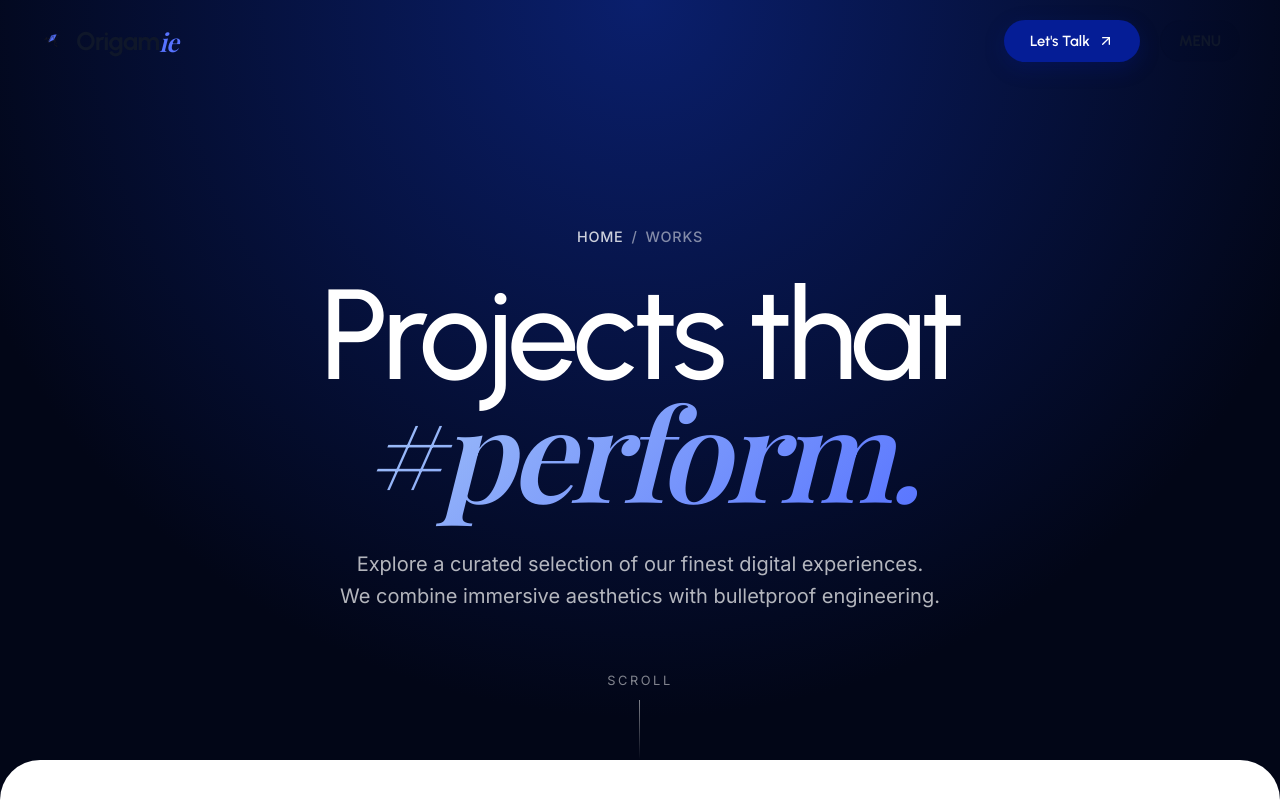
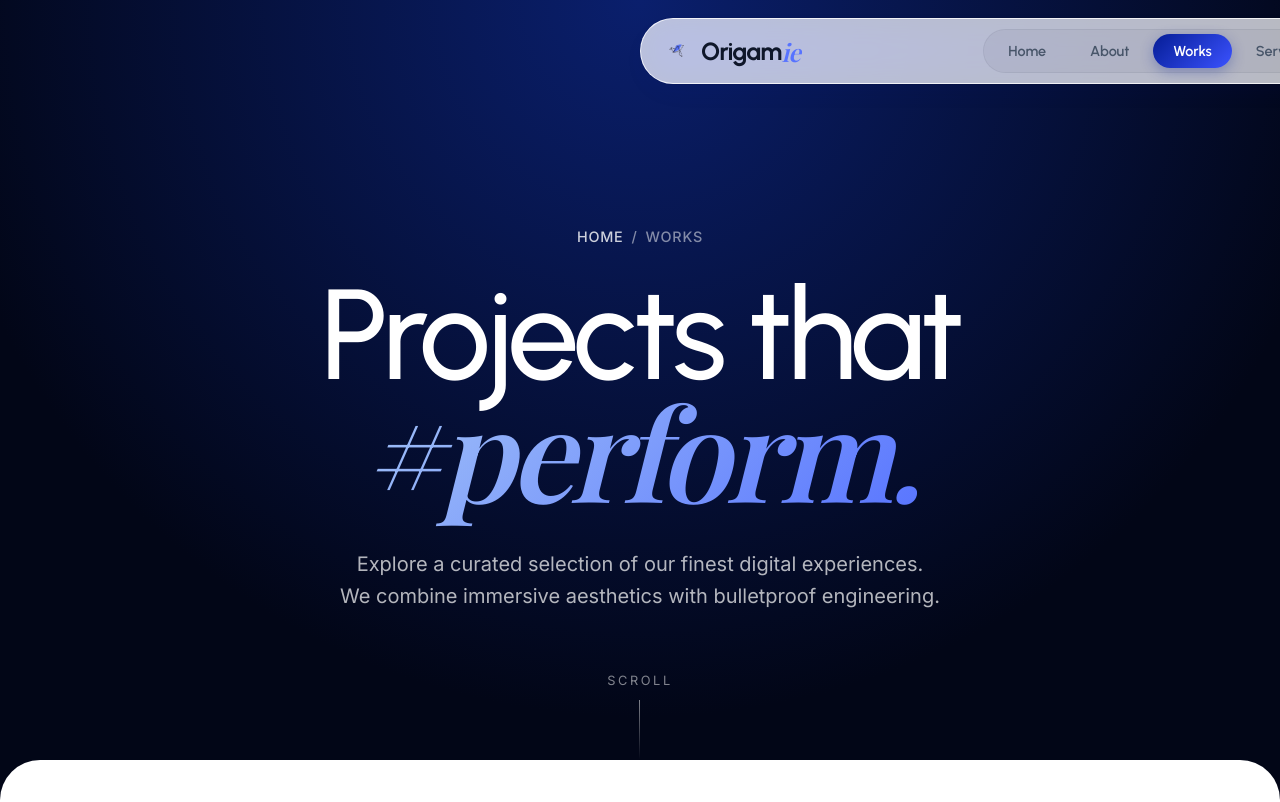
Before and after one commit to Arjun-venugopal/Origamie, a Next.js app: page /works in a window 1280 px wide. Shown: the top 802 px of the page. Built offline with nearby package versions, Linux system fonts and the light colour scheme; a web font is replaced by a local one.

Commit message:
implement responsive Navbar component with glassmorphism and kinetic curtain menu

```diff
--- a/src/components/layout/Navbar.tsx
+++ b/src/components/layout/Navbar.tsx
@@ -3,8 +3,9 @@
 import React, { useState, useEffect } from 'react';
 import Image from 'next/image';
 import Link from 'next/link';
+import { usePathname } from 'next/navigation';
 import { motion, AnimatePresence } from 'framer-motion';
-import { ArrowUpRight } from 'lucide-react';
+import { ArrowUpRight, Sparkles } from 'lucide-react';
 import styles from './layout.module.css';
 
 const navItems = [
@@ -25,7 +26,7 @@ const curtainVariants = {
   hidden: {
     y: '-100%',
     transition: {
-      duration: 0.8,
+      duration: 0.7,
       ease: [0.76, 0, 0.24, 1] as [number, number, number, number],
       when: 'afterChildren',
     }
@@ -33,41 +34,43 @@ const curtainVariants = {
   visible: {
     y: '0%',
     transition: {
-      duration: 0.8,
+      duration: 0.7,
       ease: [0.76, 0, 0.24, 1] as [number, number, number, number],
       when: 'beforeChildren',
-      staggerChildren: 0.08,
+      staggerChildren: 0.06,
     }
   }
 };
 
 const linkRevealVariants = {
-  hidden: { opacity: 0, y: 60, rotate: 2 },
+  hidden: { opacity: 0, y: 50, rotate: 1.5 },
   visible: {
     opacity: 1,
     y: 0,
     rotate: 0,
-    transition: { duration: 0.7, ease: [0.16, 1, 0.3, 1] as [number, number, number, number] }
+    transition: { duration: 0.6, ease: [0.16, 1, 0.3, 1] as [number, number, number, number] }
   }
 };
 
 const fadeVariants = {
-  hidden: { opacity: 0 },
+  hidden: { opacity: 0, y: 20 },
   visible: {
     opacity: 1,
-    transition: { duration: 0.8, ease: [0.16, 1, 0.3, 1] as [number, number, number, number], delay: 0.4 }
+    y: 0,
+    transition: { duration: 0.7, ease: [0.16, 1, 0.3, 1] as [number, number, number, number], delay: 0.3 }
   }
 };
 
 export default function Navbar() {
   const [menuOpen, setMenuOpen] = useState(false);
   const [scrolled, setScrolled] = useState(false);
+  const pathname = usePathname();
 
   useEffect(() => {
     const handleScroll = () => {
-      setScrolled(window.scrollY > 30);
+      setScrolled(window.scrollY > 25);
     };
-    window.addEventListener('scroll', handleScroll);
+    window.addEventListener('scroll', handleScroll, { passive: true });
     return () => window.removeEventListener('scroll', handleScroll);
   }, []);
 
@@ -84,43 +87,85 @@ export default function Navbar() {
 
   return (
     <>
-      {/* 1. Default Ultra-Minimal Header */}
+      {/* 1. Floating Glassmorphic Pill Dock Header */}
       <motion.header
         className={`${styles.minimalHeader} ${scrolled ? styles.minimalHeaderScrolled : ''} ${menuOpen ? styles.minimalHeaderHidden : ''}`}
-        initial={{ opacity: 0, y: -20 }}
+        initial={{ opacity: 0, y: -30 }}
         animate={{ opacity: 1, y: 0 }}
-        transition={{ duration: 0.8, ease: [0.16, 1, 0.3, 1], delay: 0.2 }}
+        transition={{ duration: 0.8, ease: [0.16, 1, 0.3, 1], delay: 0.15 }}
       >
+        {/* Brand Logo */}
         <div className={styles.headerLeft}>
           <Link href="/" className={styles.minimalLogo}>
+            <motion.div
+              whileHover={{ rotate: 12, scale: 1.1 }}
+              transition={{ type: "spring", stiffness: 350, damping: 25 }}
+              className={styles.logoIconWrapper}
+            >
               <Image
                 src="/crane-logo.png"
                 alt="Origamie crane logo"
-              width={24}
-              height={24}
+                width={26}
+                height={26}
                 className={styles.navbarIcon}
                 priority
               />
+            </motion.div>
             <Wordmark />
           </Link>
         </div>
 
+        {/* Center Desktop Navigation Pill Bar */}
+        <div className={styles.headerCenter}>
+          <nav className={styles.desktopNavDock} aria-label="Main Navigation">
+            {navItems.map((item) => {
+              const isActive =
+                item.href === '/'
+                  ? pathname === '/'
+                  : pathname?.startsWith(item.href);
+
+              return (
+                <Link
+                  key={item.label}
+                  href={item.href}
+                  className={`${styles.navDockItem} ${isActive ? styles.navDockItemActive : ''}`}
+                >
+                  <span className={styles.navDockLabel}>{item.label}</span>
+                  {isActive && (
+                    <motion.span
+                      layoutId="activeNavPill"
+                      className={styles.activePillBackground}
+                      transition={{ type: 'spring', stiffness: 380, damping: 32 }}
+                    />
+                  )}
+                </Link>
+              );
+            })}
+          </nav>
+        </div>
+
+        {/* Right CTA & Menu Trigger */}
         <div className={styles.headerRight}>
-          <a href="/contact" className={styles.navButtonPrimary}>
+          <Link href="/contact" className={styles.navButtonPrimary}>
             <span>Let's Talk</span>
             <ArrowUpRight size={16} className={styles.navCtaIcon} />
-          </a>
+          </Link>
+
           <button
             className={styles.menuTriggerBtn}
             onClick={() => setMenuOpen(true)}
-            aria-label="Open menu"
+            aria-label="Open full menu"
           >
-            Menu
+            <span className={styles.menuDotsIcon}>
+              <span className={styles.dot} />
+              <span className={styles.dot} />
+            </span>
+            <span className={styles.menuText}>Menu</span>
           </button>
         </div>
       </motion.header>
 
-      {/* 2. Full-Screen Kinetic Curtain Menu */}
+      {/* 2. Full-Screen Kinetic Curtain Overlay */}
       <AnimatePresence>
         {menuOpen && (
           <motion.div
@@ -142,34 +187,44 @@ export default function Navbar() {
                 />
                 <Wordmark />
               </Link>
+
               <button
                 className={styles.closeCurtainBtn}
                 onClick={() => setMenuOpen(false)}
                 aria-label="Close menu"
               >
-                Close ✕
+                <span>Close</span>
+                <span className={styles.closeCross}>✕</span>
               </button>
             </div>
 
             {/* Split Screen Content */}
             <div className={styles.curtainBody}>
 
-              {/* Left Column: Giant Links */}
+              {/* Left Column: Kinetic Links */}
               <div className={styles.curtainNavLinks}>
-                {navItems.map((item, index) => (
+                {navItems.map((item, index) => {
+                  const isActive =
+                    item.href === '/'
+                      ? pathname === '/'
+                      : pathname?.startsWith(item.href);
+
+                  return (
                     <div className={styles.kineticLinkWrapper} key={item.label}>
                       <motion.div variants={linkRevealVariants}>
                         <Link
                           href={item.href}
-                        className={styles.kineticLink}
+                          className={`${styles.kineticLink} ${isActive ? styles.kineticLinkActive : ''}`}
                           onClick={() => setMenuOpen(false)}
                         >
                           <span className={styles.kineticLinkIndex}>0{index + 1}</span>
                           <span className={styles.kineticLinkText}>{item.label}</span>
+                          {isActive && <Sparkles size={20} className={styles.activeSparkle} />}
                         </Link>
                       </motion.div>
                     </div>
-                ))}
+                  );
+                })}
               </div>
 
               {/* Right Column: Information & Dispatch */}
--- a/src/components/layout/layout.module.css
+++ b/src/components/layout/layout.module.css
@@ -1,34 +1,41 @@
-/* ========== NORMAL CLEAN HEADER ========== */
+/* ========== FLOATING GLASSMORPHIC HEADER & NAVIGATION DOCK ========== */
 .minimalHeader {
   position: fixed;
-  top: 0;
-  left: 0;
-  width: 100%;
+  top: 18px;
+  left: 50%;
+  transform: translateX(-50%);
+  width: calc(100% - 48px);
+  max-width: 1280px;
   display: flex;
   justify-content: space-between;
   align-items: center;
-  padding: 24px 48px;
+  padding: 10px 24px;
   z-index: 1000;
   color: #0F172A;
   font-size: 0.95rem;
   transition: all 0.4s cubic-bezier(0.16, 1, 0.3, 1);
-  background: transparent;
-  border-bottom: 1px solid transparent;
+  background: rgba(255, 255, 255, 0.72);
+  backdrop-filter: blur(20px) saturate(180%);
+  -webkit-backdrop-filter: blur(20px) saturate(180%);
+  border: 1px solid rgba(255, 255, 255, 0.8);
+  border-radius: 9999px;
+  box-shadow: 0 10px 30px -10px rgba(5, 29, 150, 0.08), 0 0 0 1px rgba(15, 23, 42, 0.05);
 }
 
 .minimalHeaderScrolled {
-  padding: 16px 48px;
-  background: rgba(255, 255, 255, 0.88);
-  backdrop-filter: blur(16px);
-  -webkit-backdrop-filter: blur(16px);
-  border-bottom: 1px solid rgba(15, 23, 42, 0.08);
-  box-shadow: 0 4px 20px rgba(5, 29, 150, 0.05);
+  top: 12px;
+  padding: 8px 20px;
+  background: rgba(255, 255, 255, 0.92);
+  backdrop-filter: blur(24px) saturate(190%);
+  -webkit-backdrop-filter: blur(24px) saturate(190%);
+  border-color: rgba(255, 255, 255, 0.95);
+  box-shadow: 0 14px 40px -10px rgba(5, 29, 150, 0.14), 0 0 0 1px rgba(15, 23, 42, 0.08);
 }
 
 .minimalHeaderHidden {
   pointer-events: none;
   opacity: 0 !important;
-  transform: translateY(-100%) !important;
+  transform: translate(-50%, -100%) !important;
 }
 
 .headerLeft {
@@ -41,6 +48,12 @@
   align-items: center;
   gap: 12px;
   text-decoration: none;
+}
+
+.logoIconWrapper {
+  display: flex;
+  align-items: center;
+  justify-content: center;
 }
 
 .navbarIcon {
@@ -51,7 +64,7 @@
 
 .navWordmark {
   font-weight: 700;
-  font-size: 1.6rem;
+  font-size: 1.55rem;
   color: #0F172A;
   letter-spacing: -0.035em;
   font-family: var(--font-urbanist), sans-serif;
@@ -66,61 +79,136 @@
   font-weight: 600;
 }
 
+/* Header Center Navigation Dock */
+.headerCenter {
+  display: flex;
+  align-items: center;
+  justify-content: center;
+}
+
+.desktopNavDock {
+  display: flex;
+  align-items: center;
+  gap: 4px;
+  background: rgba(15, 23, 42, 0.04);
+  border: 1px solid rgba(15, 23, 42, 0.06);
+  padding: 4px;
+  border-radius: 9999px;
+}
+
+.navDockItem {
+  position: relative;
+  padding: 8px 20px;
+  font-family: var(--font-urbanist), sans-serif;
+  font-weight: 600;
+  font-size: 0.9rem;
+  color: #475569;
+  text-decoration: none;
+  border-radius: 9999px;
+  transition: color 0.25s ease;
+  display: flex;
+  align-items: center;
+  justify-content: center;
+}
+
+.navDockItem:hover {
+  color: #0F172A;
+}
+
+.navDockItemActive {
+  color: #ffffff !important;
+}
+
+.navDockLabel {
+  position: relative;
+  z-index: 2;
+}
+
+.activePillBackground {
+  position: absolute;
+  inset: 0;
+  border-radius: 9999px;
+  background: linear-gradient(135deg, #051D96 0%, #3B52FF 100%);
+  box-shadow: 0 4px 14px rgba(5, 29, 150, 0.3);
+  z-index: 1;
+}
+
 .headerRight {
   display: flex;
   align-items: center;
-  gap: 20px;
+  gap: 12px;
 }
 
 .menuTriggerBtn {
-  background: rgba(15, 23, 42, 0.04);
+  background: rgba(15, 23, 42, 0.05);
   border: 1px solid rgba(15, 23, 42, 0.08);
-  border-radius: 999px;
+  border-radius: 9999px;
   font-family: var(--font-urbanist), sans-serif;
   font-weight: 700;
-  font-size: 0.95rem;
-  letter-spacing: -0.01em;
+  font-size: 0.88rem;
+  letter-spacing: 0.02em;
   color: #0F172A;
   cursor: pointer;
-  padding: 8px 18px;
-  min-height: 42px;
+  padding: 8px 16px;
+  min-height: 40px;
   display: inline-flex;
   align-items: center;
-  justify-content: center;
+  gap: 8px;
   text-transform: uppercase;
   transition: all 0.3s cubic-bezier(0.16, 1, 0.3, 1);
 }
 
-.menuTriggerBtn:hover, .menuTriggerBtn:focus-visible {
+.menuDotsIcon {
+  display: flex;
+  flex-direction: column;
+  gap: 3px;
+}
+
+.menuDotsIcon .dot {
+  width: 14px;
+  height: 2px;
+  background-color: currentColor;
+  border-radius: 2px;
+  transition: transform 0.25s ease;
+}
+
+.menuTriggerBtn:hover {
   background: rgba(5, 29, 150, 0.08);
   border-color: rgba(5, 29, 150, 0.2);
   color: #051D96;
 }
 
+.menuTriggerBtn:hover .dot:first-child {
+  transform: translateX(2px);
+}
+
+.menuTriggerBtn:hover .dot:last-child {
+  transform: translateX(-2px);
+}
+
 .menuTriggerBtn:active {
   transform: scale(0.96);
 }
 
 .navButtonPrimary {
-  background-color: #051D96;
+  background: linear-gradient(135deg, #051D96 0%, #3B52FF 100%);
   color: #ffffff;
-  padding: 12px 26px;
-  border-radius: 999px;
+  padding: 10px 22px;
+  border-radius: 9999px;
   font-family: var(--font-urbanist), sans-serif;
   font-weight: 600;
-  font-size: 0.92rem;
+  font-size: 0.9rem;
   text-decoration: none;
   box-shadow: 0 6px 20px rgba(5, 29, 150, 0.25);
   transition: all 0.3s cubic-bezier(0.16, 1, 0.3, 1);
   display: flex;
   align-items: center;
-  gap: 8px;
+  gap: 6px;
 }
 
 .navButtonPrimary:hover {
-  background-color: #031475;
-  transform: translateY(-2px);
-  box-shadow: 0 10px 28px rgba(5, 29, 150, 0.35);
+  transform: translateY(-2px) scale(1.02);
+  box-shadow: 0 10px 28px rgba(5, 29, 150, 0.38);
 }
 
 .navCtaIcon {
@@ -313,9 +401,15 @@
 }
 
 /* Responsive Overrides */
-@media (max-width: 900px) {
+@media (max-width: 960px) {
+  .headerCenter {
+    display: none;
+  }
+
   .minimalHeader {
-    padding: max(14px, env(safe-area-inset-top)) 24px 14px;
+    width: calc(100% - 32px);
+    top: 12px;
+    padding: 8px 16px;
   }
 
   .curtainHeader {
@@ -323,16 +417,17 @@
   }
 
   .minimalHeaderScrolled {
-    padding: 12px 24px;
+    top: 8px;
+    padding: 6px 14px;
   }
 
   .navButtonPrimary {
-    padding: 8px 18px;
-    font-size: 0.85rem;
+    padding: 8px 16px;
+    font-size: 0.84rem;
   }
 
   .navWordmark {
-    font-size: 1.4rem;
+    font-size: 1.35rem;
   }
 
   .curtainBody {
@@ -1209,62 +1304,7 @@
   line-height: 1.5;
 }
 
-@media (min-width: 1440px) {
-  .minimalHeader {
-    padding: 24px 64px;
-  }
-  .minimalHeaderScrolled {
-    padding: 16px 64px;
-  }
-}
-
-@media (max-width: 1280px) {
-  .minimalHeader {
-    padding: 20px 40px;
-  }
-  .minimalHeaderScrolled {
-    padding: 14px 40px;
-  }
-  .navbar {
-    padding: 20px 32px;
-  }
-  .navLinks {
-    gap: 24px;
-  }
-  .footerMainGrid {
-    gap: 40px;
-    padding: 80px 40px 60px;
-  }
-  .footerNavGrid {
-    grid-template-columns: 1.2fr 1fr 1fr 1fr;
-    gap: 16px;
-    padding: 36px 40px;
-  }
-  .footerBrandCol,
-  .footerLinkCol {
-    padding: 26px 22px;
-  }
-  .footerBottomBar {
-    padding: 28px 40px 0;
-  }
-}
-
 @media (max-width: 1024px) {
-  .minimalHeader {
-    padding: 18px 32px;
-  }
-  .minimalHeaderScrolled {
-    padding: 12px 32px;
-  }
-  .navLinks,
-  .navButtonPrimary {
-    display: none;
-  }
-
-  .mobileMenuBtn {
-    display: flex;
-  }
-
   .gridFooter {
     padding: 0 0 50px;
   }
@@ -1307,12 +1347,6 @@
 }
 
 @media (max-width: 768px) {
-  .minimalHeader {
-    padding: 16px 24px;
-  }
-  .minimalHeaderScrolled {
-    padding: 12px 24px;
-  }
   .menuTriggerBtn {
     padding: 8px 12px;
     font-size: 0.9rem;
```
Lines whose indentation alone changed are shown as unchanged.
